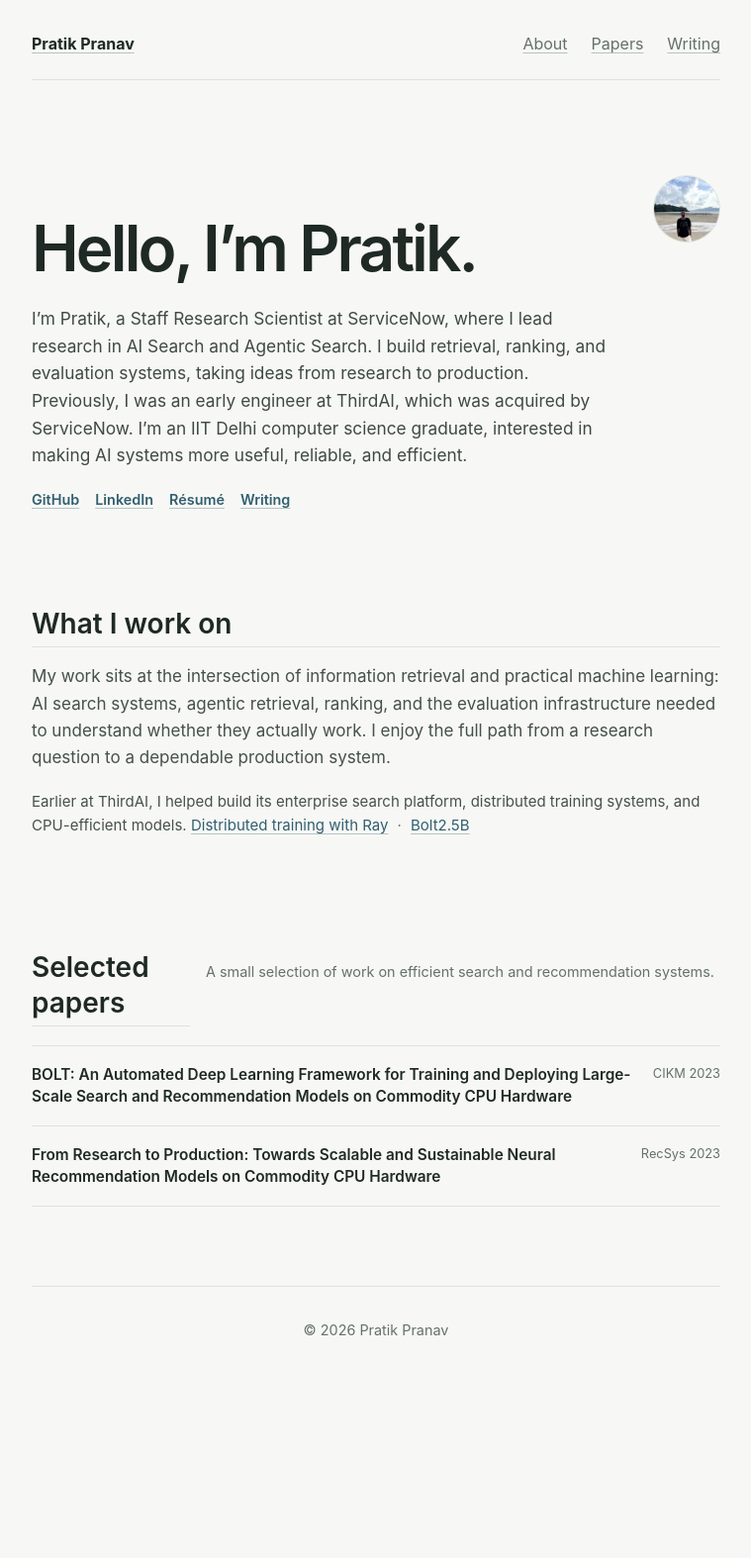
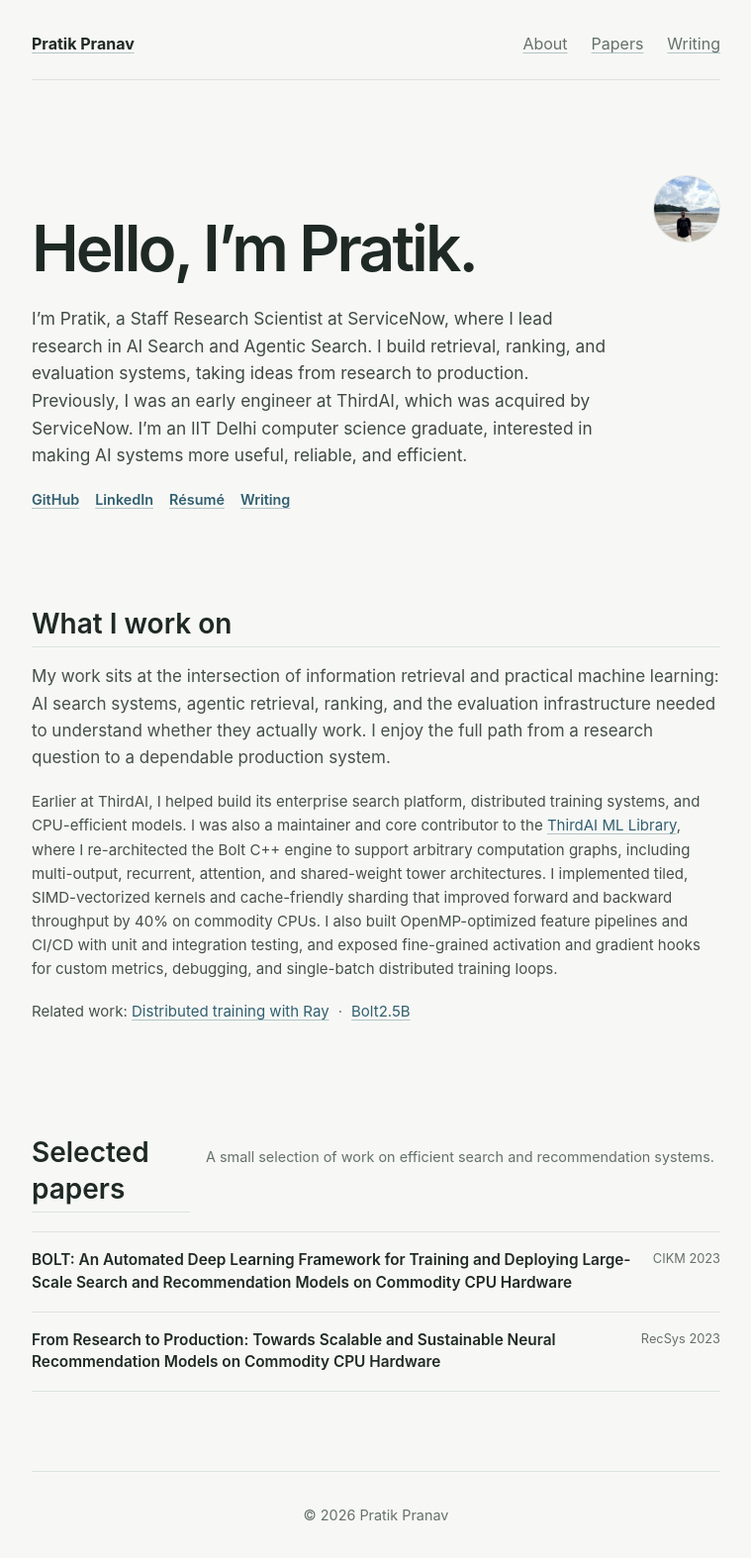
Before and after one commit to pratkpranav/pratkpranav.github.io, a Jekyll site: the page built from index.html, in a window 1280 px wide. Shown: the whole page at 99% size, without its empty margins (260-1019 px from the left). Built offline with Jekyll 4.4.1, drawn with Linux system fonts in a browser that asks for light colours; before the commit the page ends 1387 px from its top, so only the background shows below that.

Commit message:
Expand ThirdAI engineering contributions

```diff
--- a/index.html
+++ b/index.html
@@ -35,7 +35,17 @@ title: Pratik Pranav
     </p>
     <p class="inline-links">
         Earlier at ThirdAI, I helped build its enterprise search platform, distributed training systems, and
-        CPU-efficient models. <a href="https://www.anyscale.com/blog/how-thirdai-uses-ray-for-parallel-training-of-billion-parameter-neural-networks-on-commodity-cpus">Distributed training with Ray</a>
+        CPU-efficient models. I was also a maintainer and core contributor to the
+        <a href="https://pypi.org/project/thirdai/">ThirdAI ML Library</a>, where I re-architected the Bolt C++ engine
+        to support arbitrary computation graphs, including multi-output, recurrent, attention, and shared-weight tower
+        architectures. I implemented tiled, SIMD-vectorized kernels and cache-friendly sharding that improved
+        forward and backward throughput by 40% on commodity CPUs. I also built OpenMP-optimized feature pipelines and
+        CI/CD with unit and integration testing, and exposed fine-grained activation and gradient hooks for custom
+        metrics, debugging, and single-batch distributed training loops.
+    </p>
+    <p class="inline-links">
+        Related work:
+        <a href="https://www.anyscale.com/blog/how-thirdai-uses-ray-for-parallel-training-of-billion-parameter-neural-networks-on-commodity-cpus">Distributed training with Ray</a>
         <span aria-hidden="true">·</span>
         <a href="https://medium.com/thirdai-blog/introducing-the-worlds-first-generative-llm-pre-trained-only-on-cpus-meet-thirdai-s-bolt2-5b-10c0600e1af4">Bolt2.5B</a>
     </p>
```
